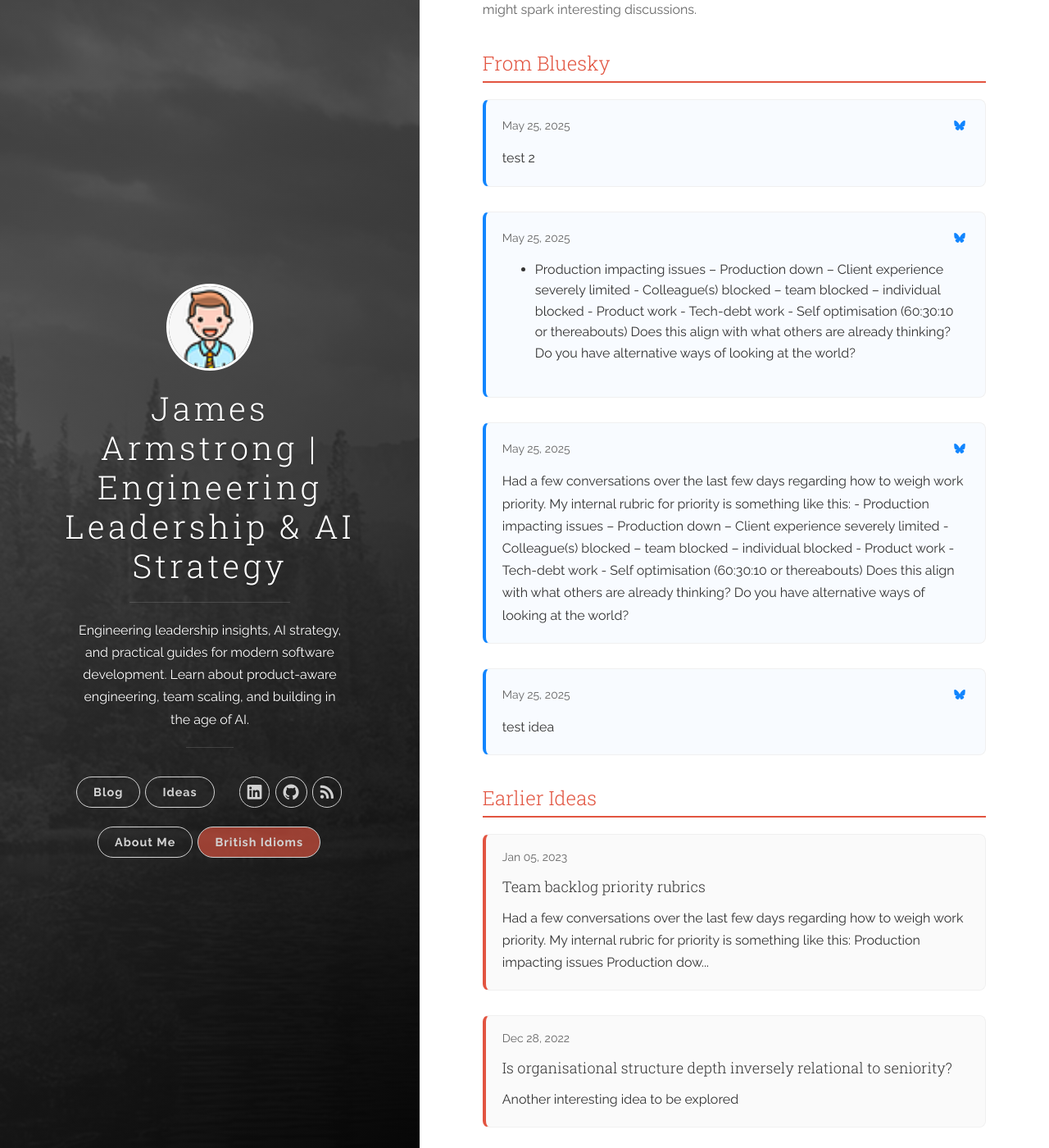
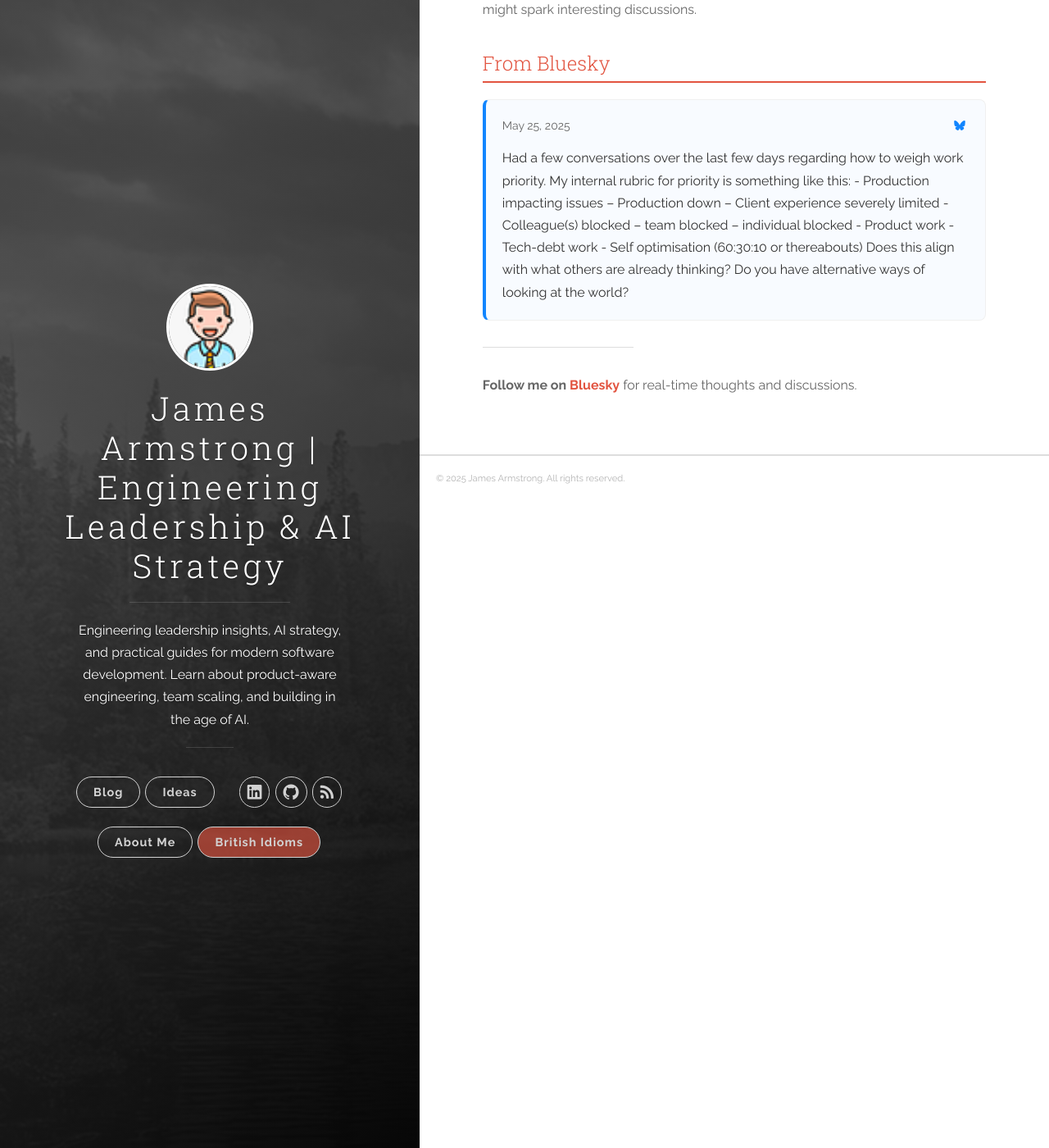
Before and after one commit to nomadicj/nomadicj.github.io, a Jekyll site: the page built from ideas.md, in a window 1280 px wide and 1400 px high, scrolled down 270 px. Shown: the whole window at 82% size. Built offline with Jekyll 4.4.1, drawn with Linux system fonts in a browser that asks for light colours.

Commit message:
Clean up ideas folder - remove test posts, duplicates, and outdated content

```diff
--- a/_ideas/2022-12-28-org-depth-as-a-function-of-seniority.md
+++ /dev/null
@@ -1,7 +0,0 @@
----
-title:  "Is organisational structure depth inversely relational to seniority?"
-date:   2022-12-28 12:00:00
-categories: [ideas]
-tags: [organisation]
----
-Another interesting idea to be explored
--- a/_ideas/2023-01-05-team-backlog-priority-rubrics.md
+++ /dev/null
@@ -1,16 +0,0 @@
----
-title:  "Team backlog priority rubrics"
-date:   2023-01-05 12:00:00
-categories: [ideas]
-tags: [prioritisation, agile]
----
-Had a few conversations over the last few days regarding how to weigh work priority. My internal rubric for priority is something like this:
-- Production impacting issues
-  - Production down
-  - Client experience severely limited
-- Colleague(s) blocked
-  - team blocked
-  - individual blocked
-- Product work - Tech-debt work - Self optimisation (60:30:10 or thereabouts)
-
-Does this align with what others are already thinking? Do you have alternative ways of looking at the world?
```
Also changed, not shown: _ideas/2025-05-25-production-impacting-issues-production-down.md (deleted, +0 -11 lines), _ideas/2025-05-25-test-2.md (deleted, +0 -11 lines), _ideas/2025-05-25-test-idea.md (deleted, +0 -11 lines), _posts/2023-08-09-Team Composition | What team compositions should I be using to achieve my goals?.md (+5 -0 lines), Gemfile.lock (added).
